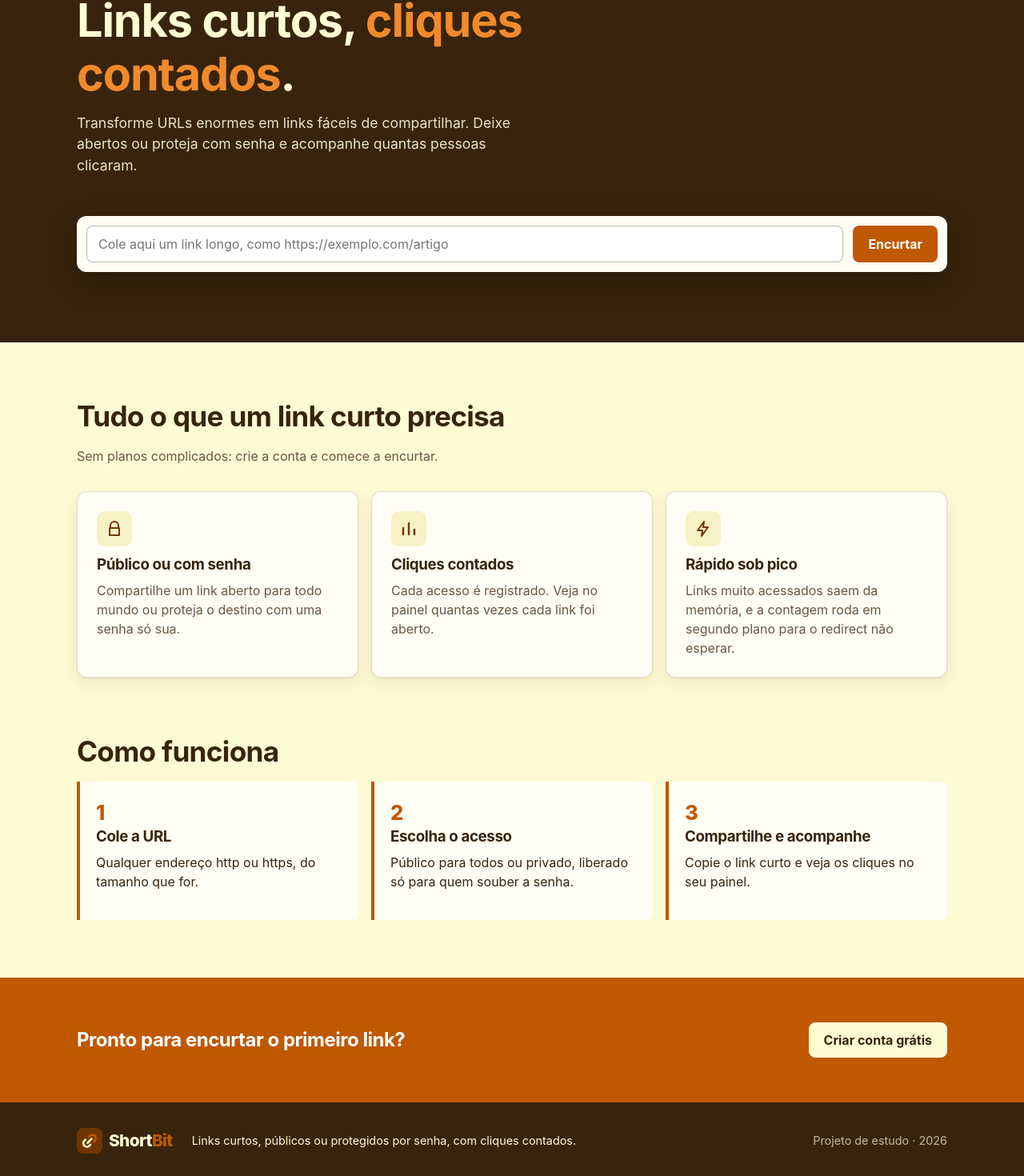
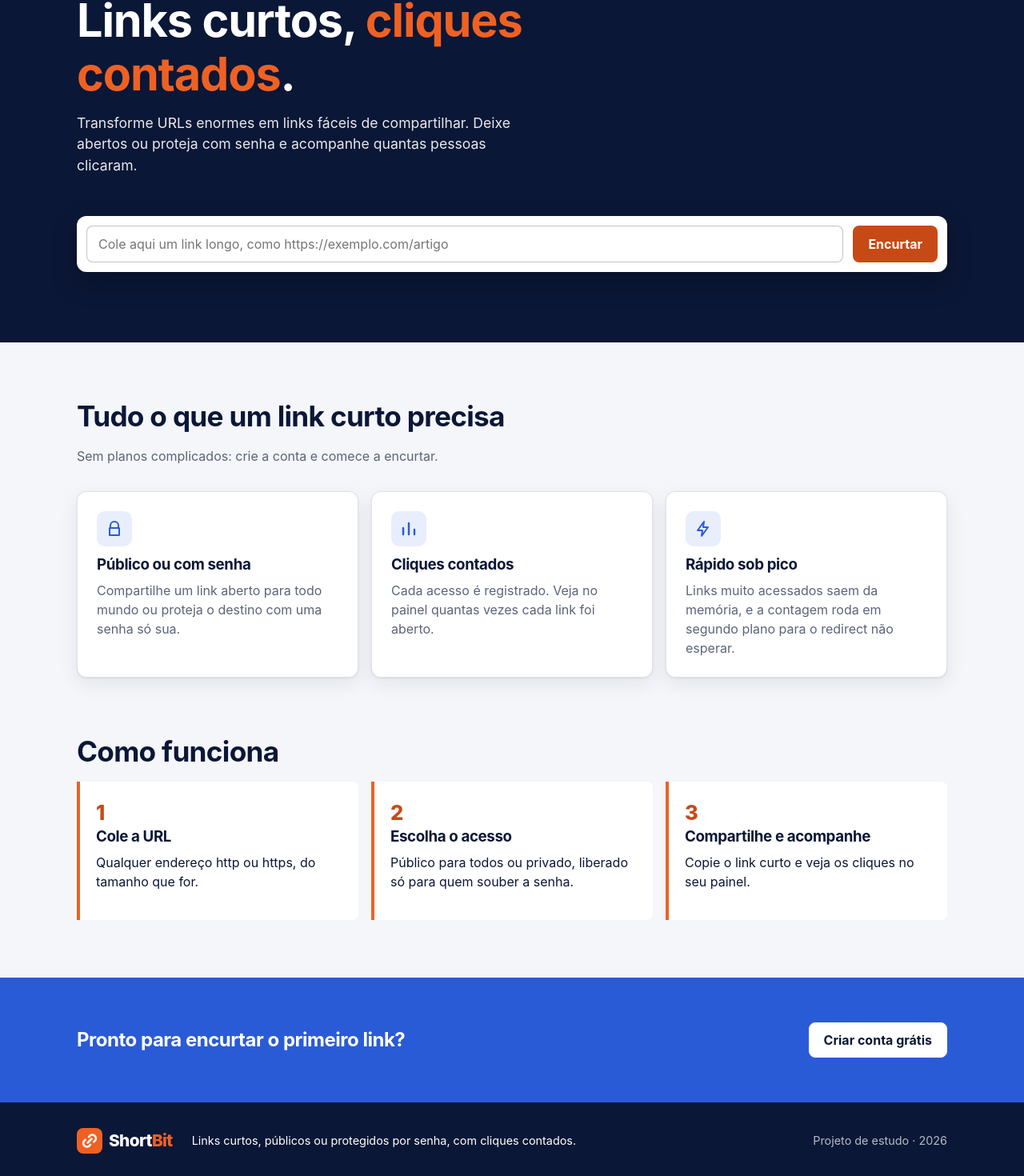
Before and after one commit to fredsaggio/shortbit, a React (Vite) app in the folder frontend/: page / in a window 1280 px wide. Shown: the part 189-1659 px from the top of the page at 80% size. Built offline with nearby package versions, Linux system fonts and the light colour scheme; no server answers.

Commit message:
style(front): switch to a Bitly-like navy, orange and blue palette

```diff
--- a/frontend/index.html
+++ b/frontend/index.html
@@ -4,7 +4,7 @@
     <meta charset="UTF-8" />
     <link rel="icon" type="image/svg+xml" href="/favicon.svg" />
     <meta name="viewport" content="width=device-width, initial-scale=1.0" />
-    <meta name="theme-color" content="#38240D" />
+    <meta name="theme-color" content="#0B1736" />
     <meta name="description" content="ShortBit: encurte links públicos ou protegidos por senha e acompanhe os cliques." />
     <title>ShortBit</title>
   </head>
--- a/frontend/src/components/Logo.tsx
+++ b/frontend/src/components/Logo.tsx
@@ -2,19 +2,19 @@ export function Logo() {
   return (
     <span className="logo">
       <svg className="logo__mark" viewBox="0 0 32 32" aria-hidden="true">
-        <rect width="32" height="32" rx="8" fill="currentColor" />
-        <path d="M13.5 18.5l5-5" stroke="var(--cream)" strokeWidth="2.6" strokeLinecap="round" />
+        <rect width="32" height="32" rx="8" fill="var(--orange)" />
+        <path d="M13.5 18.5l5-5" stroke="#fff" strokeWidth="2.6" strokeLinecap="round" />
         <path
           d="M15 11.2l1.6-1.6a4.4 4.4 0 0 1 6.2 6.2L21.2 17.4"
           fill="none"
-          stroke="var(--caramel)"
+          stroke="#fff"
           strokeWidth="2.6"
           strokeLinecap="round"
         />
         <path
           d="M17 20.8l-1.6 1.6a4.4 4.4 0 0 1-6.2-6.2l1.6-1.6"
           fill="none"
-          stroke="var(--cream)"
+          stroke="#fff"
           strokeWidth="2.6"
           strokeLinecap="round"
         />
--- a/frontend/src/styles/global.css
+++ b/frontend/src/styles/global.css
@@ -1,36 +1,39 @@
-/* Palette: "Chocolate truffle" plus one blue accent for links. */
+/* Palette: Bitly-like navy, orange and blue on white. */
 :root {
-  --brown: #713600;
-  --caramel: #c05800;
-  --caramel-hover: #a14a00;
-  --cream: #fdfbd4;
-  --espresso: #38240d;
+  --navy: #0b1736;
+  --orange: #ee6123;
+  /* Buttons use a deeper orange: white text on #ee6123 is only 3.3:1. */
+  --orange-strong: #c74a16;
+  --orange-strong-hover: #a93d10;
+  --orange-soft: #fdede4;
   --blue: #2a5bd7;
   --blue-hover: #1f47ad;
+  --blue-soft: #e8eefc;
 
-  --surface: #fffef4;
-  --surface-muted: #f6f2c6;
-  --text: var(--espresso);
-  --text-muted: #6b5640;
-  --border: rgba(56, 36, 13, 0.16);
-  --border-strong: rgba(56, 36, 13, 0.32);
+  --page: #f4f6fa;
+  --surface: #ffffff;
+  --surface-muted: #f4f6fa;
+  --text: var(--navy);
+  --text-muted: #5b6478;
+  --border: rgba(11, 23, 54, 0.12);
+  --border-strong: rgba(11, 23, 54, 0.26);
   --focus: 0 0 0 3px rgba(42, 91, 215, 0.45);
 
-  --error-bg: #fde8e4;
-  --error-text: #8a1c0b;
-  --success-bg: #e6f2df;
-  --success-text: #2f5a1b;
-  --info-bg: #e5ecfb;
+  --error-bg: #fdecea;
+  --error-text: #a3200f;
+  --success-bg: #e7f5ec;
+  --success-text: #1d6b3a;
+  --info-bg: var(--blue-soft);
   --info-text: #1f3f8a;
 
   --radius: 12px;
   --radius-small: 8px;
-  --shadow: 0 1px 2px rgba(56, 36, 13, 0.08), 0 8px 24px rgba(56, 36, 13, 0.08);
+  --shadow: 0 1px 2px rgba(11, 23, 54, 0.08), 0 8px 24px rgba(11, 23, 54, 0.08);
 
   font-family: 'Inter', system-ui, -apple-system, 'Segoe UI', Roboto, 'Helvetica Neue', Arial, sans-serif;
   line-height: 1.5;
   color: var(--text);
-  background: var(--cream);
+  background: var(--page);
   -webkit-font-smoothing: antialiased;
 }
 
@@ -43,7 +46,7 @@
 body {
   margin: 0;
   min-width: 320px;
-  background: var(--cream);
+  background: var(--page);
 }
 
 h1,
@@ -86,8 +89,8 @@ a:hover {
   top: 8px;
   z-index: 10;
   padding: 8px 12px;
-  background: var(--espresso);
-  color: var(--cream);
+  background: var(--navy);
+  color: #fff;
   border-radius: var(--radius-small);
 }
 
@@ -125,7 +128,7 @@ a:hover {
 
 .header__brand {
   text-decoration: none;
-  color: var(--espresso);
+  color: var(--navy);
 }
 
 .header__nav {
@@ -145,7 +148,7 @@ a:hover {
 }
 
 .nav-link {
-  color: var(--espresso);
+  color: var(--navy);
   font-weight: 600;
   text-decoration: none;
   padding: 8px 4px;
@@ -153,12 +156,12 @@ a:hover {
 
 .nav-link:hover,
 .nav-link.active {
-  color: var(--caramel-hover);
+  color: var(--blue);
 }
 
 .footer {
-  background: var(--espresso);
-  color: var(--cream);
+  background: var(--navy);
+  color: #fff;
   padding: 32px 0;
 }
 
@@ -170,11 +173,11 @@ a:hover {
 }
 
 .footer__inner .logo {
-  color: var(--brown);
+  color: var(--orange);
 }
 
 .footer__inner .logo__text {
-  color: var(--cream);
+  color: #fff;
 }
 
 .footer__text {
@@ -193,7 +196,7 @@ a:hover {
   display: inline-flex;
   align-items: center;
   gap: 8px;
-  color: var(--espresso);
+  color: var(--navy);
 }
 
 .logo__mark {
@@ -205,11 +208,11 @@ a:hover {
   font-weight: 800;
   font-size: 1.3rem;
   letter-spacing: -0.03em;
-  color: var(--espresso);
+  color: var(--navy);
 }
 
 .logo__accent {
-  color: var(--caramel);
+  color: var(--orange);
 }
 
 /* Buttons */
@@ -237,29 +240,29 @@ a:hover {
 }
 
 .button--primary {
-  background: var(--caramel);
+  background: var(--orange-strong);
   color: #fff;
 }
 
 .button--primary:hover:not(:disabled) {
-  background: var(--caramel-hover);
+  background: var(--orange-strong-hover);
   color: #fff;
 }
 
 .button--secondary {
   background: var(--surface);
-  color: var(--espresso);
+  color: var(--navy);
   border-color: var(--border-strong);
 }
 
 .button--secondary:hover:not(:disabled) {
-  border-color: var(--espresso);
-  color: var(--espresso);
+  border-color: var(--blue);
+  color: var(--blue);
 }
 
 .button--ghost {
   background: transparent;
-  color: var(--espresso);
+  color: var(--navy);
   padding: 0 12px;
 }
 
@@ -301,7 +304,7 @@ a:hover {
   width: 28px;
   height: 28px;
   border-width: 3px;
-  color: var(--caramel);
+  color: var(--orange);
 }
 
 @keyframes spin {
@@ -375,7 +378,7 @@ a:hover {
 .checkbox input {
   width: 18px;
   height: 18px;
-  accent-color: var(--caramel);
+  accent-color: var(--blue);
 }
 
 .alert {
@@ -447,7 +450,7 @@ a:hover {
 }
 
 .segmented label:has(input:checked) {
-  background: var(--brown);
+  background: var(--blue);
   color: #fff;
 }
 
@@ -517,8 +520,8 @@ a:hover {
 /* Home */
 
 .hero {
-  background: var(--espresso);
-  color: var(--cream);
+  background: var(--navy);
+  color: #fff;
   padding: 72px 0 88px;
   overflow: hidden;
 }
@@ -533,8 +536,8 @@ a:hover {
   margin-bottom: 16px;
   padding: 4px 12px;
   border-radius: 999px;
-  background: rgba(253, 251, 212, 0.12);
-  color: var(--cream);
+  background: rgba(255, 255, 255, 0.12);
+  color: #fff;
   font-size: 0.85rem;
   font-weight: 600;
 }
@@ -547,7 +550,7 @@ a:hover {
 
 .hero__title em {
   font-style: normal;
-  color: #f08a2c;
+  color: var(--orange);
 }
 
 .hero__lead {
@@ -614,8 +617,8 @@ a:hover {
   height: 44px;
   margin-bottom: 12px;
   border-radius: 10px;
-  background: var(--surface-muted);
-  color: var(--brown);
+  background: var(--blue-soft);
+  color: var(--blue);
 }
 
 .feature p {
@@ -636,7 +639,7 @@ a:hover {
 .steps li {
   counter-increment: step;
   padding: 20px;
-  border-left: 4px solid var(--caramel);
+  border-left: 4px solid var(--orange);
   background: var(--surface);
   border-radius: 0 var(--radius-small) var(--radius-small) 0;
 }
@@ -646,11 +649,11 @@ a:hover {
   display: block;
   font-size: 1.6rem;
   font-weight: 800;
-  color: var(--caramel);
+  color: var(--orange-strong);
 }
 
 .cta {
-  background: var(--caramel);
+  background: var(--blue);
   color: #fff;
   padding: 56px 0;
 }
@@ -668,8 +671,8 @@ a:hover {
 }
 
 .cta .button--secondary {
-  background: var(--cream);
-  border-color: var(--cream);
+  background: #fff;
+  border-color: #fff;
 }
 
 /* Dashboard */
@@ -777,7 +780,7 @@ a:hover {
   display: block;
   font-size: 1.4rem;
   font-weight: 800;
-  color: var(--brown);
+  color: var(--navy);
   line-height: 1;
 }
 
@@ -802,8 +805,8 @@ a:hover {
 }
 
 .badge--private {
-  background: var(--surface-muted);
-  color: var(--brown);
+  background: var(--orange-soft);
+  color: var(--orange-strong-hover);
 }
 
 .empty-state {
@@ -842,7 +845,7 @@ a:hover {
   font-size: clamp(1.4rem, 3vw, 2rem);
   font-weight: 800;
   word-break: break-all;
-  color: var(--espresso);
+  color: var(--navy);
   margin-bottom: 16px;
 }
 
@@ -870,9 +873,9 @@ a:hover {
 
 .stat {
   text-align: center;
-  background: var(--brown);
-  color: var(--cream);
-  border-color: var(--brown);
+  background: var(--navy);
+  color: #fff;
+  border-color: var(--navy);
 }
 
 .stat__value {
@@ -889,13 +892,13 @@ a:hover {
 
 .stat .button--secondary {
   background: transparent;
-  color: var(--cream);
-  border-color: rgba(253, 251, 212, 0.5);
+  color: #fff;
+  border-color: rgba(255, 255, 255, 0.5);
 }
 
 .stat .button--secondary:hover:not(:disabled) {
-  color: var(--cream);
-  border-color: var(--cream);
+  color: #fff;
+  border-color: #fff;
 }
 
 .not-found {
```
Also changed, not shown: frontend/public/favicon.svg, 1 other file (tests, documents, lock files or other folders).
